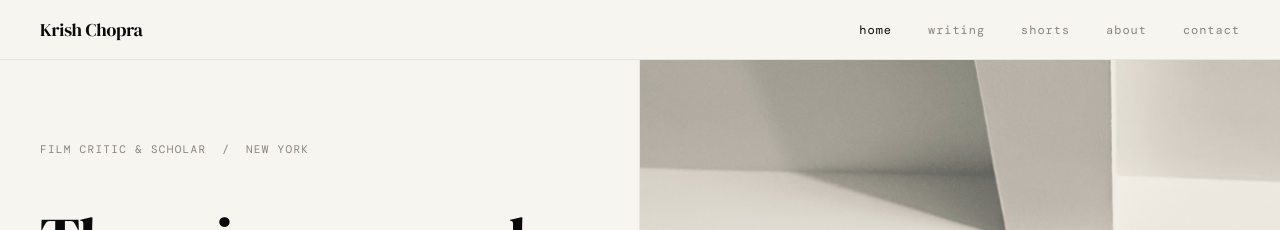
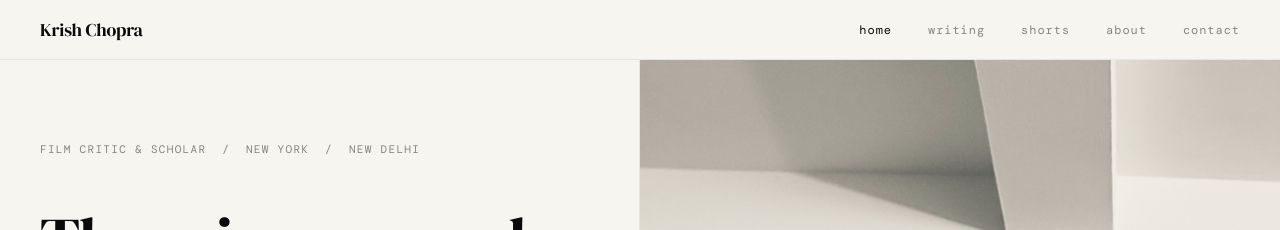
Before and after one commit to KrishChopra04/krish-portfolio, a Next.js app: page / in a window 1280 px wide. Shown: the top 230 px of the page. Built offline with nearby package versions, Linux system fonts and the light colour scheme; a web font is replaced by a local one.

Commit message:
Update page.tsx

```diff
--- a/app/page.tsx
+++ b/app/page.tsx
@@ -33,7 +33,7 @@ export default function Home() {
               textTransform: 'uppercase',
               marginBottom: '48px',
             }}>
-              Film Critic &amp; Scholar &nbsp;/&nbsp; New York
+              Film Critic &amp; Scholar &nbsp;/&nbsp; New York &nbsp;/&nbsp; New Delhi
             </p>
 
             <h1 style={{
```
